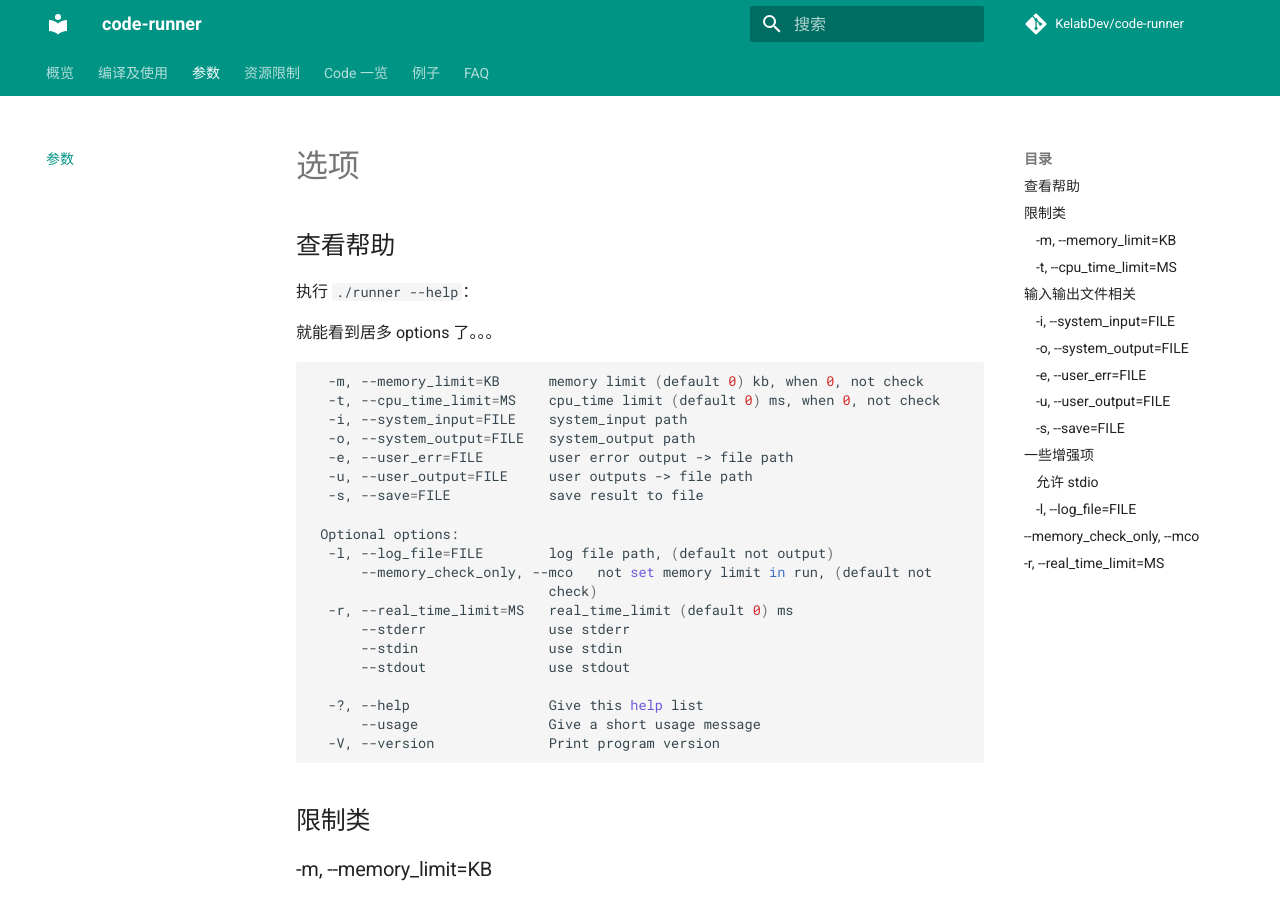
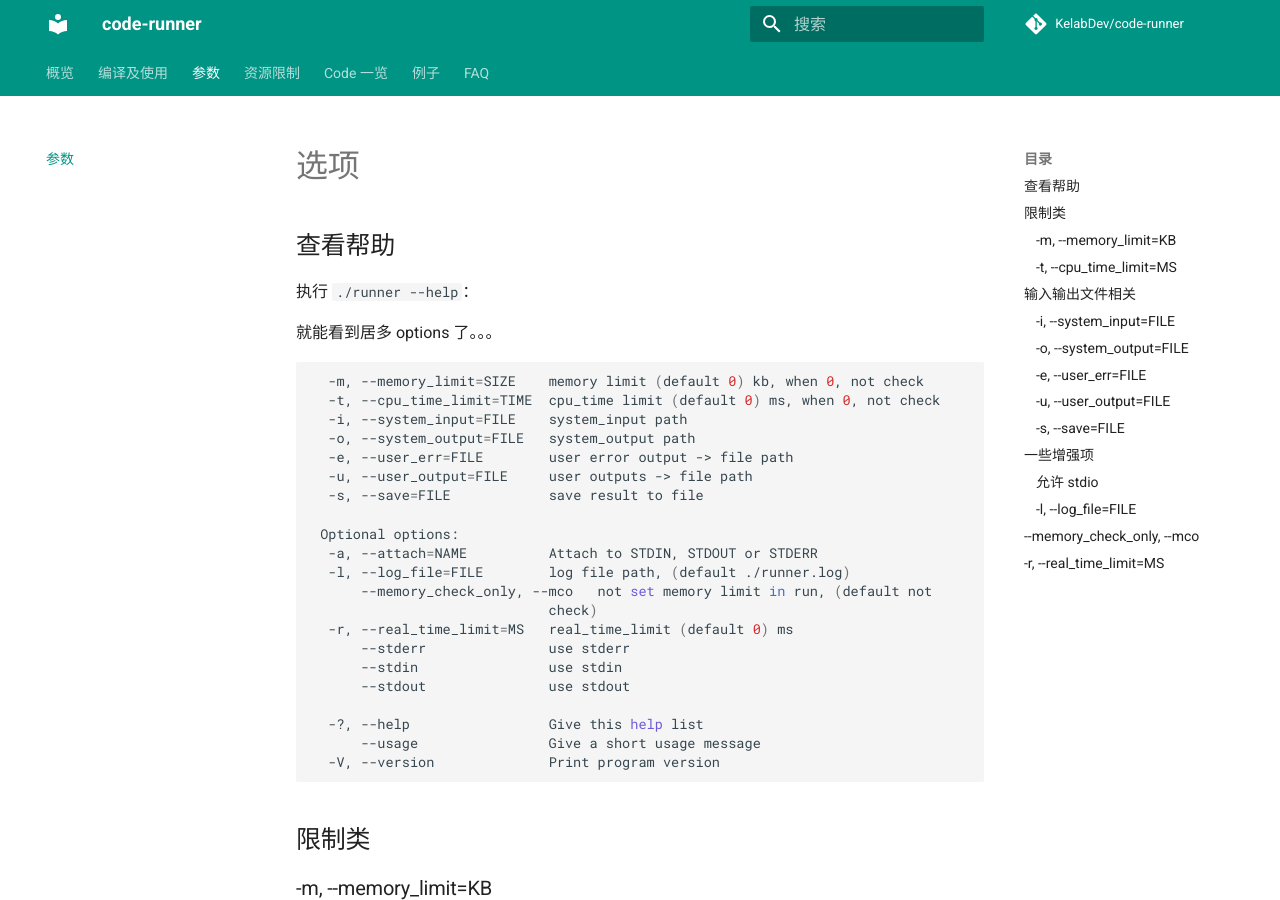
Before and after one commit to Kelab/code-runner, an MkDocs documentation site: the page built from docs/opts.md, in a window 1280 px wide and 900 px high. Built offline with MkDocs 1.6.1 and Material for MkDocs 9.7.7, drawn with Linux system fonts in a browser that asks for light colours; comment, search, counter and statistics services are not loaded.

Commit message:
Update README.md

````diff
--- a/docs/opts.md
+++ b/docs/opts.md
@@ -7,8 +7,8 @@
 就能看到居多 options 了。。。
 
 ```shell
-  -m, --memory_limit=KB      memory limit (default 0) kb, when 0, not check
-  -t, --cpu_time_limit=MS    cpu_time limit (default 0) ms, when 0, not check
+  -m, --memory_limit=SIZE    memory limit (default 0) kb, when 0, not check
+  -t, --cpu_time_limit=TIME  cpu_time limit (default 0) ms, when 0, not check
   -i, --system_input=FILE    system_input path
   -o, --system_output=FILE   system_output path
   -e, --user_err=FILE        user error output -> file path
@@ -16,7 +16,8 @@
   -s, --save=FILE            save result to file
 
  Optional options:
-  -l, --log_file=FILE        log file path, (default not output)
+  -a, --attach=NAME          Attach to STDIN, STDOUT or STDERR
+  -l, --log_file=FILE        log file path, (default ./runner.log)
       --memory_check_only, --mco   not set memory limit in run, (default not
                              check)
   -r, --real_time_limit=MS   real_time_limit (default 0) ms
````
